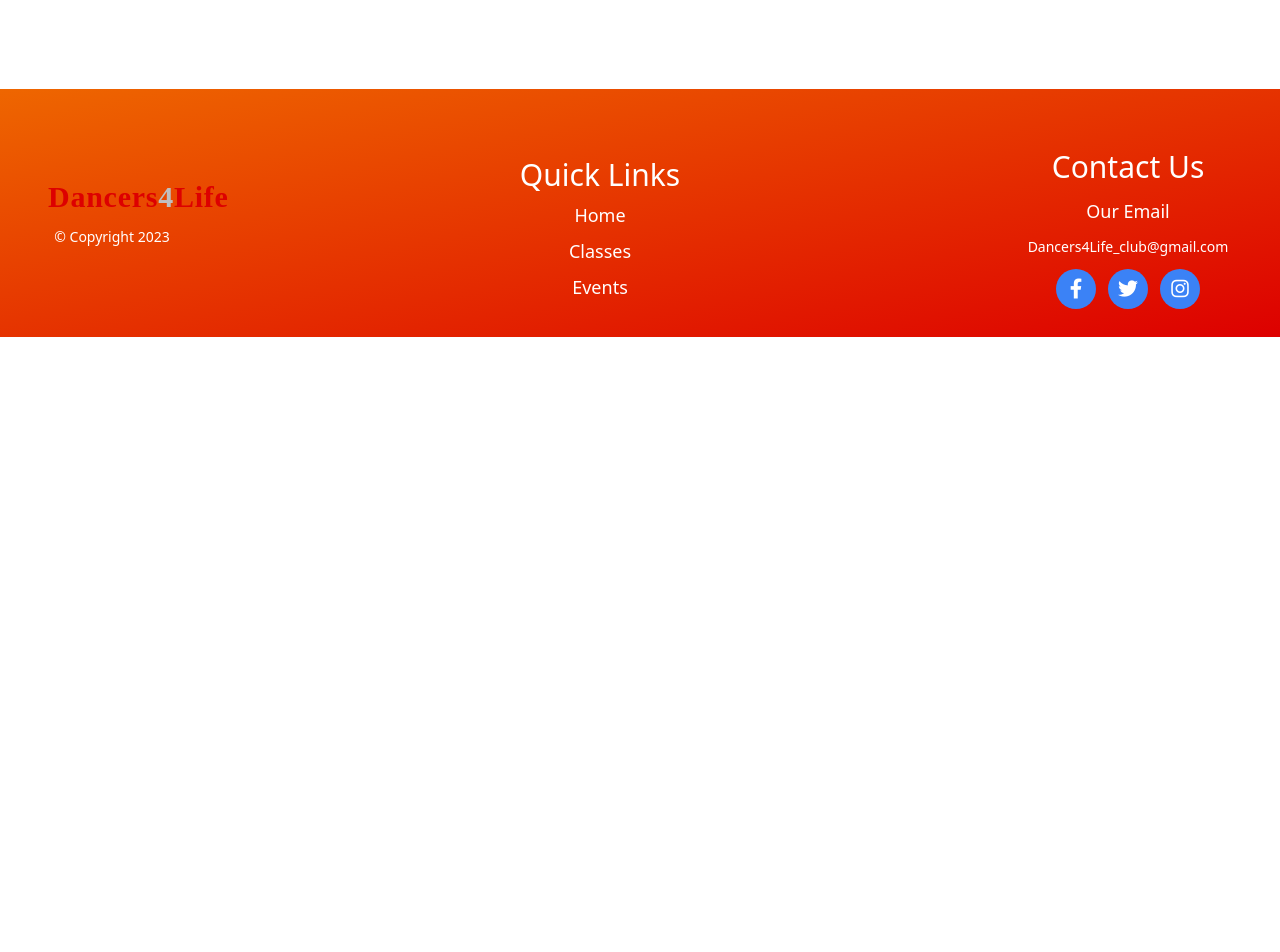
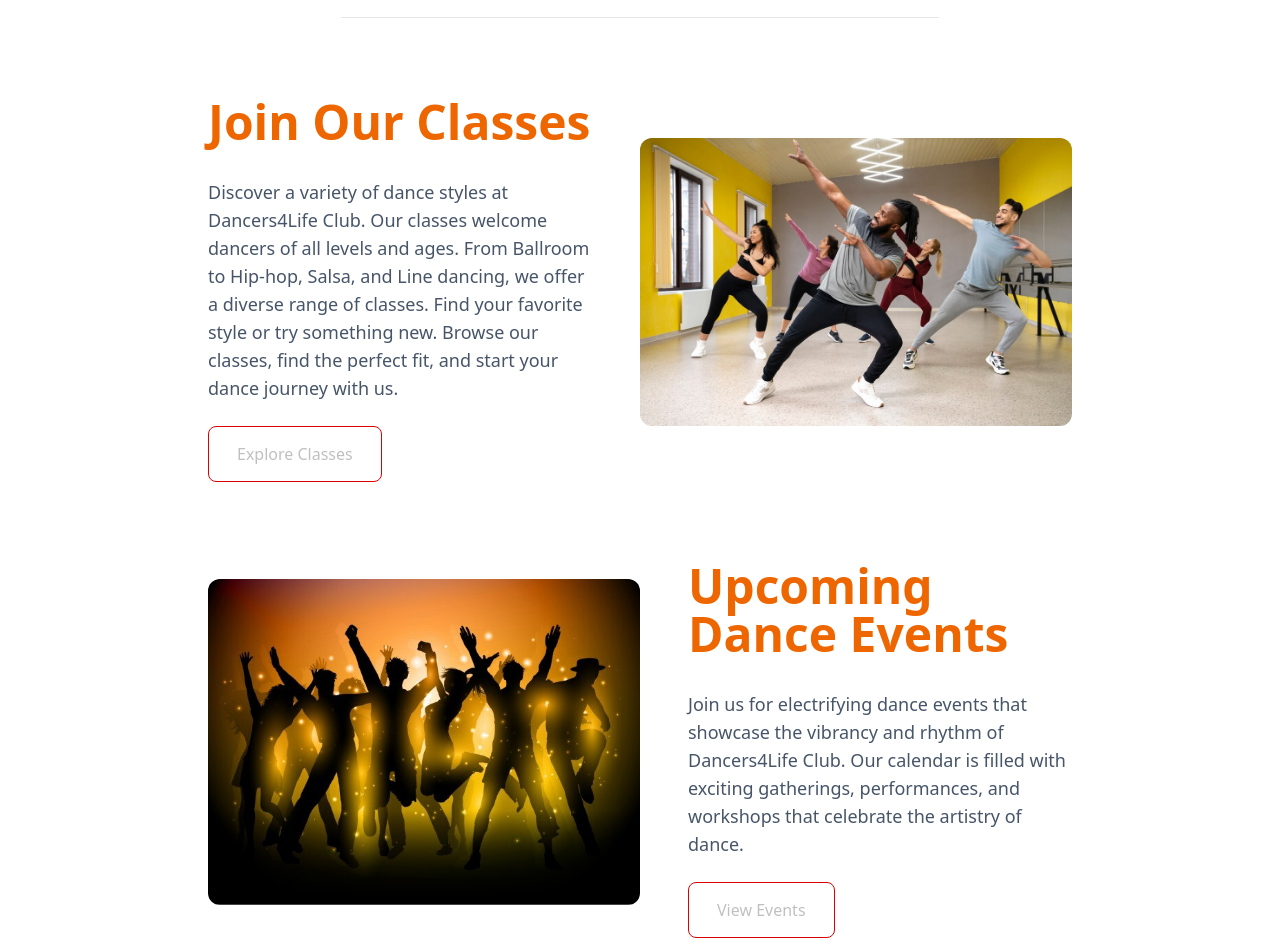
Before and after one commit to Ealfred1/Dancers4Life_club, a React (Vite) app: page / in a window 1280 px wide. Shown: the part 1780-2732 px from the top of the page. Before the commit the page ends 2117 px from the top, so only its background shows below. Built offline with nearby package versions, Linux system fonts and the light colour scheme; a web font is replaced by a local one.

Commit message:
Done with landing Page

```diff
--- a/src/components/Footer.jsx
+++ b/src/components/Footer.jsx
@@ -30,15 +30,15 @@ const Footer = () => {
             Dancers4Life_club@gmail.com</a>
 
           <div className="flex items-center justify-center space-x-3">
-          <div className="text-xl py-3 px-4  bg-blue-500
+          <div className="text-xl py-3 px-4
           text-white rounded-full h-10 w-10 flex items-center justify-center">
             <i className="fab fa-facebook-f"></i>
           </div>
-          <div className="text-xl py-3 px-4  bg-blue-500
+          <div className="text-xl py-3 px-4
           text-white rounded-full h-10 w-10 flex items-center justify-center">
             <i className="fab fa-twitter"></i>
           </div>
-          <div className="text-xl py-3 px-4  bg-blue-500
+          <div className="text-xl py-3 px-4
           text-white rounded-full h-10 w-10 flex items-center justify-center">
             <i className="fab fa-instagram"></i>
           </div>
--- a/src/components/Homepage/About.jsx
+++ b/src/components/Homepage/About.jsx
@@ -2,6 +2,7 @@ import Herobg from '../../assets/img3.png'
 
 const About = () => {
   return (
+    <>
     <section id="about">
     <div className="flex flex-col sm:flex-row mt-16 px-4 pt-28 pb-5 sm:space-x-7 justify-between items-center">
       <article className="sm:w-1/2 relative bg-transparent py-9">
@@ -45,7 +46,8 @@ const About = () => {
       </div>
 
     </section>
-
+    <hr className=" w-2/3 mx-auto bg-black my-10" />
+  </>
   )
 }
 
--- a/src/components/Homepage/Classes.jsx
+++ b/src/components/Homepage/Classes.jsx
@@ -0,0 +1,24 @@
+import { Link } from 'react-router-dom'
+import ClassesBg from '../../assets/img5.jpg'
+
+const Classes = () => {
+  return (
+    <section className="flex flex-col sm:flex-row my-16 p-4 gap-12
+    justify-center items-center hero rounded-xl">
+      <article class="sm:w-1/2 relative bg-transparent">
+        <h2 className="max-w-md text-4xl text-DarkOrange text-center sm:text-5xl font-semibold sm:text-left"> Join Our Classes
+        </h2>
+        <p className="max-w-md text-lg text-slate-600 text-left mt-8 mb-10">
+          Discover a variety of dance styles at Dancers4Life Club. Our classes welcome dancers of all levels and ages. From Ballroom to Hip-hop, Salsa, and Line dancing, we offer a diverse range of classes. Find your favorite style or try something new.
+Browse our classes, find the perfect fit, and start your dance journey with us.
+        </p>
+        <Link to="/classes" className="btn">Explore Classes</Link>
+      </article>
+
+      <img className="sm:w-1/2 sm:mb-0 mb-12 rounded-xl" src={ClassesBg} alt="Hero" />
+    </section>
+
+  )
+}
+
+export default Classes
--- /dev/null
+++ b/src/components/Homepage/Event.jsx
@@ -0,0 +1,23 @@
+import { Link } from 'react-router-dom'
+import EventBg from '../../assets/img4.jpg'
+
+const Event = () => {
+  return (
+    <section className="flex flex-col sm:flex-row-reverse my-16 p-4 gap-12
+    justify-center items-center hero rounded-xl">
+      <article class="sm:w-1/2 relative bg-transparent">
+        <h2 className="max-w-md text-3xl text-DarkOrange text-center sm:text-5xl font-semibold sm:text-left"> Upcoming Dance Events
+        </h2>
+        <p className="max-w-md text-lg text-slate-600 text-left mt-8 mb-10">
+          Join us for electrifying dance events that showcase the vibrancy and rhythm of Dancers4Life Club. Our calendar is filled with exciting gatherings, performances, and workshops that celebrate the artistry of dance.
+        </p>
+        <Link to="/events" className="btn">View Events</Link>
+      </article>
+
+      <img className="sm:w-1/2 sm:mb-0 mb-12 rounded-xl" src={EventBg} alt="Hero" />
+    </section>
+
+  )
+}
+
+export default Event
--- a/src/components/Homepage/Hero.jsx
+++ b/src/components/Homepage/Hero.jsx
@@ -9,7 +9,7 @@ const Hero = () => {
       <article class="sm:w-1/2 relative bg-transparent">
         <h2 className="max-w-md text-4xl text-DarkOrange text-center sm:text-5xl font-semibold sm:text-left">Discover a world of <span className="text-silverR">Dance</span>
         </h2>
-        <p className="max-w-md text-xl text-slate-600 text-left mt-8 mb-5">
+        <p className="max-w-md text-xl text-slate-600 text-left mt-8 mb-10">
           Where rhythm meets passion! Explore our diverse dance classes, experience the joy of movement and immerse yourself in the exhilarating world of dance.</p>
         <Link to="/classes" className="btn">Explore Classes</Link>
       </article>
@@ -17,7 +17,7 @@ const Hero = () => {
       <img className="sm:w-1/2 sm:mb-0 mb-12 rounded-xl" src={Herobg} alt="Hero" />
     </section>
 
-    <hr className="md:w-full w-2/3 mx-auto bg-black" />
+    <hr className="w-2/3 mx-auto bg-black" />
   </>
   )
 }
--- a/src/index.css
+++ b/src/index.css
@@ -4,13 +4,6 @@
 
 
 @layer components {
-/*   .hero {
-    background-image: url('./assets/img2.png');
-    background-size: cover;
-    background-repeat: no-repeat;
-
-    @apply lg:bg-none
-  } */
   .hamburger {
     cursor: pointer;
     height: 25px;
@@ -87,7 +80,7 @@
 }
 
 .btn {
- @apply bg-transparent py-3 px-4 text-center w-52 h-20 rounded-lg inline text-silverR border border-DarkOrange hover:bg-DarkOrange hover:text-white;
+ @apply bg-transparent mt-10 py-4 px-7 text-center w-64 h-20 rounded-lg inline text-silverR border border-redD hover:bg-redD hover:text-white;
 }
 
 
@@ -103,3 +96,9 @@
   transform: scale(1);
   transition: all 0.25s ease-in;
 }
+
+.image-bg {
+    background-image: url('./assets/img2.png');
+    background-size: cover;
+    background-repeat: no-repeat;
+  }
--- a/src/pages/Homepage.jsx
+++ b/src/pages/Homepage.jsx
@@ -1,11 +1,15 @@
 import Hero from '../components/Homepage/Hero'
 import About from '../components/Homepage/About'
+import Classes from '../components/Homepage/Classes'
+import Event from '../components/Homepage/Event'
 
 const Homepage = () => {
   return (
-    <div className="max-w-5xl">
+    <div className="max-w-5xl ">
       <Hero />
       <About />
+      <Classes />
+      <Event />
     </div>
   )
 }
```
Also changed, not shown: src/assets/img4.jpg (added), src/assets/img5.jpg (added).
